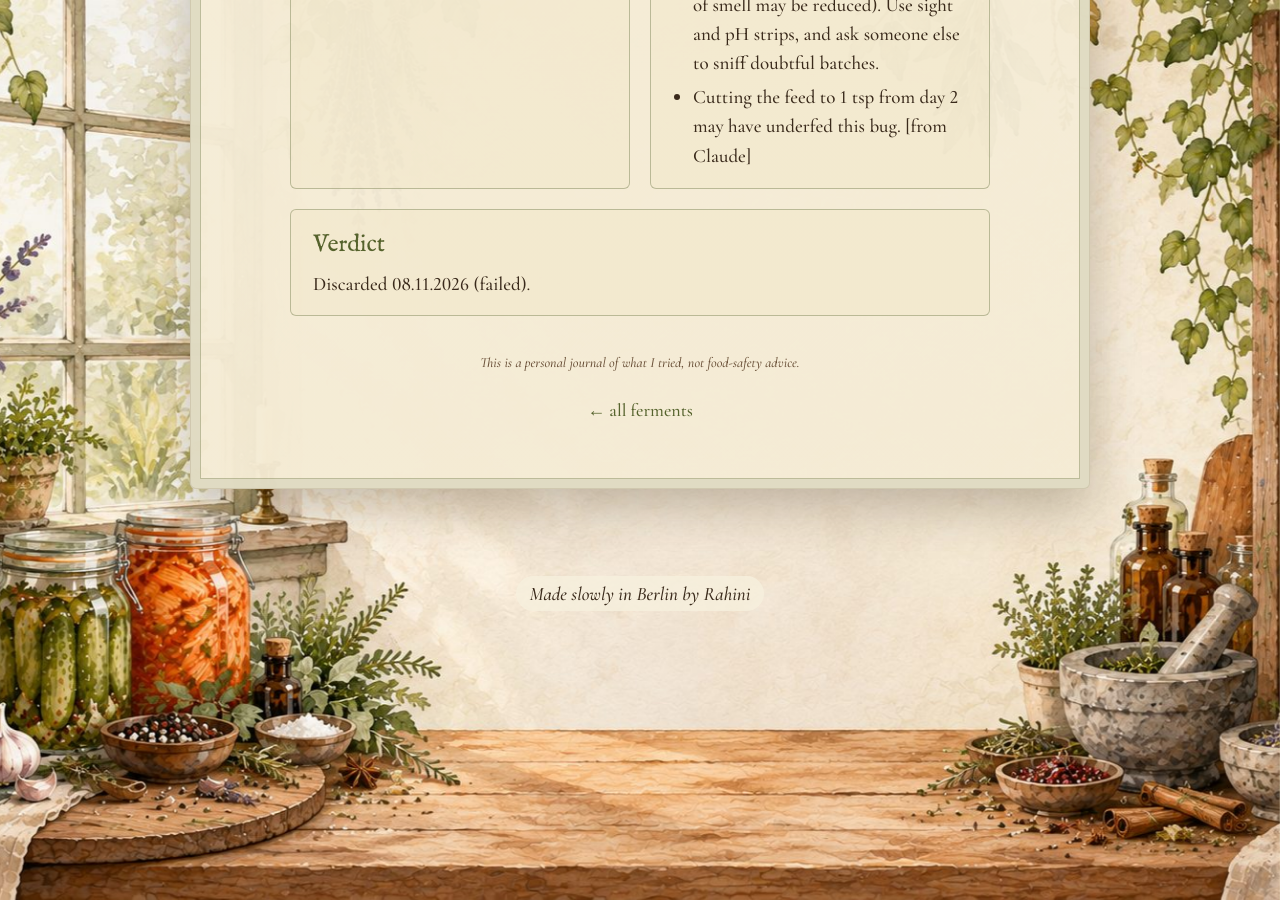
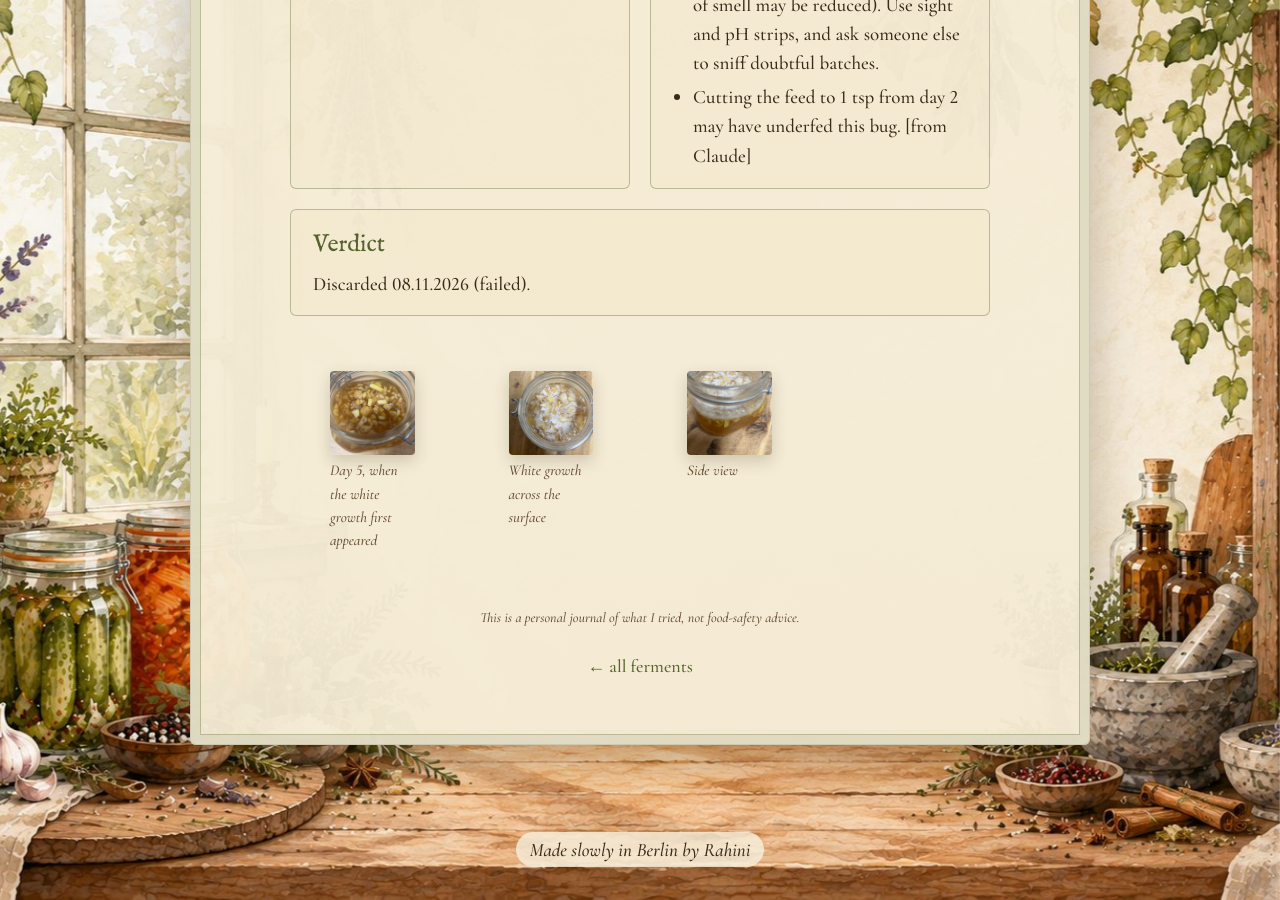
Before and after one commit to rahinic/kitchen-grimoire, a Jekyll site: the page built from _ferments/004-brown-sugar-ginger-bug.md, in a window 1280 px wide and 900 px high, scrolled down 2415 px. Built offline with Jekyll 4.4.1, drawn with Linux system fonts in a browser that asks for light colours.

Commit message:
Add white-growth photos to GB.003
Co-Authored-By: Claude Sonnet 5.5 <noreply@anthropic.com>
Claude-Session: https://claude.ai/code/session_01H22Q5C29pPMNdP5H9kNhAe

```diff
--- a/_ferments/004-brown-sugar-ginger-bug.md
+++ b/_ferments/004-brown-sugar-ginger-bug.md
@@ -22,6 +22,16 @@ log:
     note: "06.11.2026: Clear amber liquid, no visible bubbles. Some ginger pieces above the liquid line with dry white crystalline patches. Removed dry pieces, pushed ginger under, fed 1 tsp ginger + 1 tsp brown sugar."
   - day: "Day 7"
     note: "08.11.2026: More white growth across the whole surface and over the ginger (photos), not obviously fuzzy. Little smell while inspecting, but a sewer-like waft when emptying the jar. Discarded."
+photos:
+  - src: /assets/ferments/004-brown-sugar-ginger-bug/3.jpg
+    alt: "Looking into the jar: ginger pieces in amber liquid, some with dry white crystalline patches"
+    caption: "Day 5, when the white growth first appeared"
+  - src: /assets/ferments/004-brown-sugar-ginger-bug/1.jpg
+    alt: "Top-down view into the jar: white growth spread across the surface and over the ginger pieces, with some small bubbles at the edges"
+    caption: "White growth across the surface"
+  - src: /assets/ferments/004-brown-sugar-ginger-bug/2.jpg
+    alt: "Side view of the jar: white growth over the surface and up the glass, above amber liquid with ginger pieces"
+    caption: "Side view"
 troubles: "No visible bubbles by day 5. Ginger above the liquid line dried out, then white growth spread across the surface. Smell off when emptied."
 lessons:
   - "Keep ginger submerged and stir daily. [from Claude]"
```
Also changed, not shown: assets/ferments/004-brown-sugar-ginger-bug/1.jpg (added), assets/ferments/004-brown-sugar-ginger-bug/2.jpg (added), assets/ferments/004-brown-sugar-ginger-bug/3.jpg (added).
